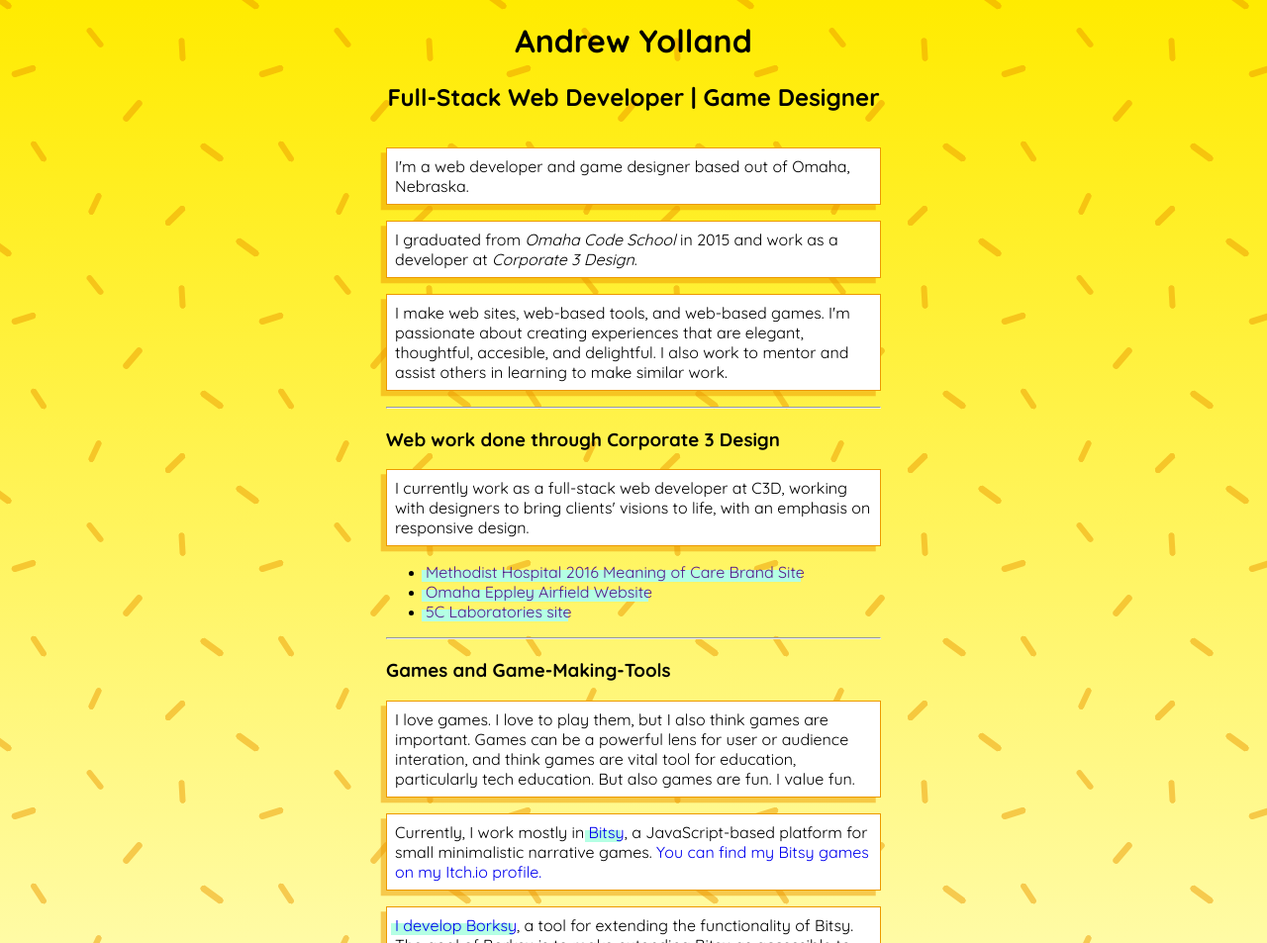
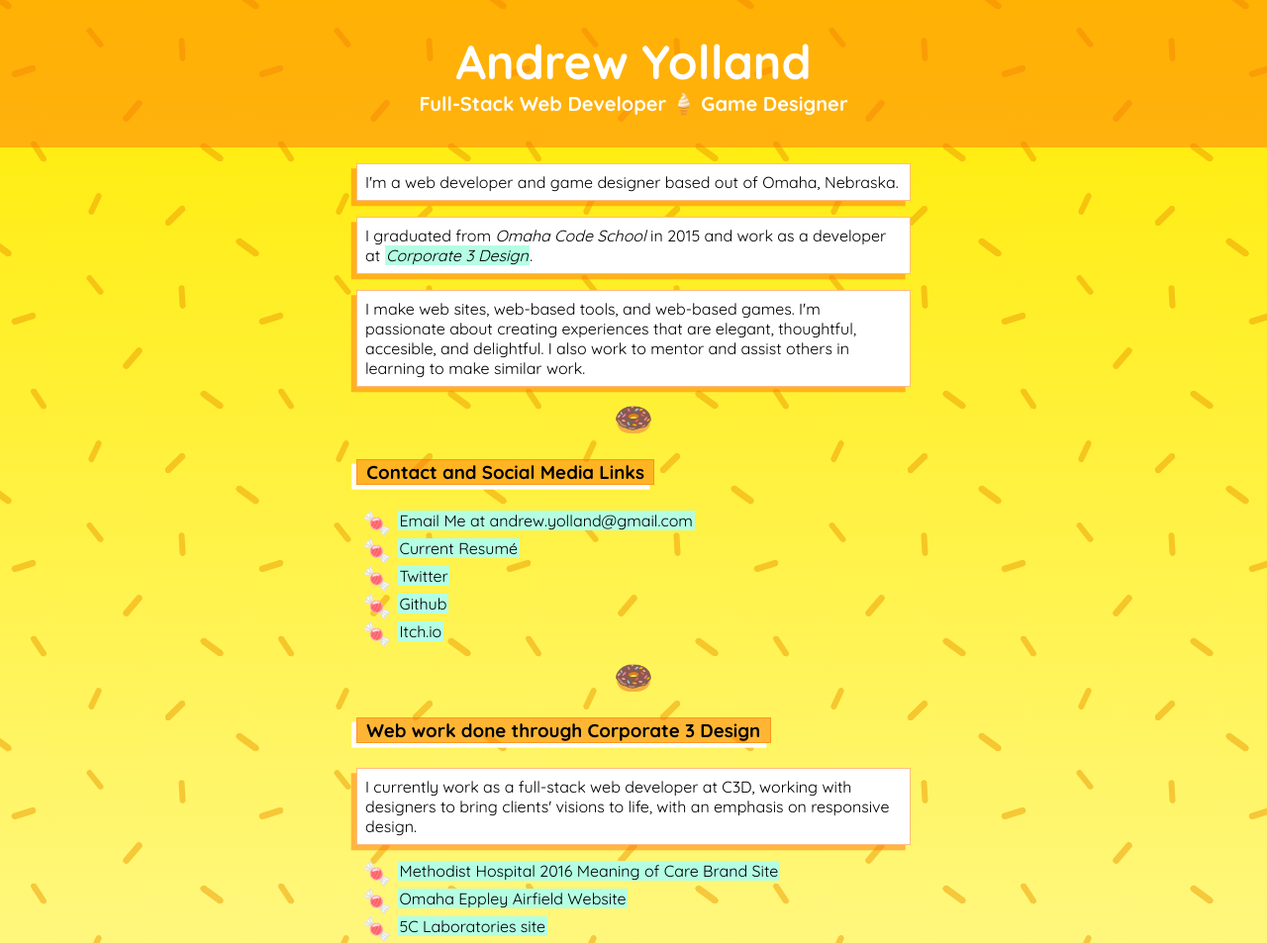
Before and after one commit to Ayolland/ayolland.github.io, a plain HTML site: page index.html in a window 1280 px wide. Shown: the top 953 px of the page at 99% size. Drawn offline with Linux system fonts and the light colour scheme.

Commit message:
first theme almost complete

```diff
--- a/index.html
+++ b/index.html
@@ -11,14 +11,26 @@
 	<div class="container">
 		<header>
 			<h1>Andrew Yolland</h1>
-			<h2>Full-Stack Web Developer | Game Designer</h2>
+			<h2><span>Full-Stack Web Developer</span><span>Game Designer</span></h2>
 		</header>
 		<section class="content">
 			<p>I'm a web developer and game designer based out of Omaha, Nebraska.</p>
 
-		<p>I graduated from <em>Omaha Code School</em> in 2015 and work as a developer at <em>Corporate 3 Design</em>.</p>
+			<p>I graduated from <em>Omaha Code School</em> in 2015 and work as a developer at <em><a href="https://www.corporate3design.com/">Corporate 3 Design</a></em>.</p>
 
 			<p>I make web sites, web-based tools, and web-based games. I'm passionate about creating experiences that are elegant, thoughtful, accesible, and delightful. I also work to mentor and assist others in learning to make similar work.</p>
+
+			<hr />
+
+			<h3 id="contactandsocialmedialinks">Contact and Social Media Links</h3>
+
+			<ul>
+			<li><a href="mailto:andrew.yolland@gmail.com">Email Me at andrew.yolland@gmail.com</a></li>
+			<li><a href="media/pdf/resume_5-2018.pdf">Current Resumé</a></li>
+			<li><a href="https://twitter.com/AYolland">Twitter</a></li>
+			<li><a href="https://github.com/Ayolland">Github</a></li>
+			<li><a href="https://ayolland.itch.io/">Itch.io</a></li>
+			</ul>
 
 			<hr />
 
@@ -38,16 +50,15 @@
 
 			<p>I love games. I love to play them, but I also think games are important. Games can be a powerful lens for user or audience interation, and think games are vital tool for education, particularly tech education. But also games are fun. I value fun.</p>
 
-		<p>Currently, I work mostly in <a href="https://ledoux.itch.io/bitsy">Bitsy</a>, a JavaScript-based platform for small minimalistic narrative games. <a href="https://ayolland.itch.io/">You can find my Bitsy games on my Itch.io profile.</a></p>
+			<p>Currently, I work mostly in <a href="https://ledoux.itch.io/bitsy">Bitsy</a>, a JavaScript-based platform for small minimalistic narrative games. You can find my Bitsy games on <a href="https://ayolland.itch.io/">my Itch.io profile.</a></p>
 
 			<p><a href="https://ayolland.github.io/borksy/">I develop Borksy</a>, a tool for extending the functionality of Bitsy. The goal of Borksy is to make extending Bitsy as accessible to newcomers as possible, even if users do not have any background in JavaScript, as well as provide easy ,robust tools for experienced creators.</p>
 
 			<p>I also volunteer with <em>Mystery Code Society</em>, a local non-profit working in tech education for middle-school age femmes and non-men. I have helped with curriculum development, development of tools for use in class, as well as a teaching assisant in game dev classes.</p>
 
+			<hr />
+
 		</section>
-		<footer>
-
-		</footer>
 	</div>
 	<script type="javascript" src="js/scripts.js"></script>
 </body>
--- a/scss/style.scss
+++ b/scss/style.scss
@@ -8,10 +8,14 @@
 
 @import url('https://fonts.googleapis.com/css?family=Quicksand:400,700');
 
+$tablet-breakpoint: 35em;
+$desktop-breakpoint: 50em;
+
 body.one{
 
 	$bg-yellow: #ffeb00;
-	$accent-orange: #ed9900;
+	$accent-orange: #ff7908;
+	$shadow: fade-out($accent-orange,0.5);
 	$accent-teal: #b4ffe4;
 
 	font-family: 'Quicksand', sans-serif;
@@ -23,42 +27,105 @@
 
 	header{
 		overflow: auto;
+		padding: 2em 0;
 		text-align: center;
+		background-color: $shadow;
+		color: white;
+
+		h1,h2{
+			margin:0;
+		}
+
+		h2{
+			font-size: 1.25em;
+
+			span{
+				display: block;
+			}
+		}
+	}
+
+	%column{
+		max-width: $tablet-breakpoint;
+   		margin: 0 auto;
+		padding: 0 0.5em;
 	}
 
 	.content{
-		max-width: 500px;
-		margin: 0 auto;
+		@extend %column;
+
+		h3{
+			display: inline-block;
+			padding: 0 0.5em;
+			margin: 0.5em 0;
+			background-color: $shadow;
+			border: 1px solid $shadow;
+			box-shadow: -0.25em 0.25em white;
+		}
 
 		p {
 		    background: white;
 		    padding: 0.5em;
-		    border: 1px solid #ed9900;
-		    box-shadow: -0.33em 0.33em 0 fade-out($accent-orange,0.5);
+		    border: 1px solid $shadow;
+		    box-shadow: -0.33em 0.33em 0 $shadow;
 		    color: black;
+		}
+
+		li{
+			list-style: none;
+    		padding: 0 0 0 0.5em;
+    		line-height: 1;
+    		margin-bottom: 0.25em;
+
+			&:before {
+				display: inline-block;
+				content: "\1F36C";
+				font-size: 1.5em;
+				vertical-align: middle;
+				margin: 0 0.25em 0 -1.75em;
+			}
 		}
 
 		a{
 			text-decoration: none;
-		    position: relative;
-		    z-index: 2;
+			padding: 0 0.1em;
+			color: black;
+		    background-color: $accent-teal;
 
-		    &::before{
-		    	content: "";
-    			display: inline-block;
-    			position: absolute;
-    			bottom: 0;
-    			left: -0.25em;
-    			width: 100%;
-    			height: 0.75em;
-    			z-index: -1;
-    			background-color: $accent-teal;
-    			color: black;
+		    &:hover,&:focus,&:active{
+		    	background-color: yellow;
 		    }
 
-		    &:hover::before{
-		    	background-color: yellow;
+		}
+
+		hr {
+		    border: none;
+		    text-align: center;
+		    font-size: 2em;
+		    line-height: 1em;
+
+		    &::after{
+		    	content: "\1F369";
 		    }
 		}
 	}
+
+	@media (min-width: $tablet-breakpoint) {
+		header{
+			h1{
+				font-size: 3em;
+			}
+
+			h2{
+				span{
+					display: inline-block;
+
+					&:first-of-type::after{
+						content: "\1F366";
+						padding: 0 0.25em;
+					}
+				}
+			}
+		}
+	}
 }
```
Also changed, not shown: src/content.html (+16 -2 lines), css/style.css, 3 other files. Lines whose indentation alone changed are shown as unchanged.
